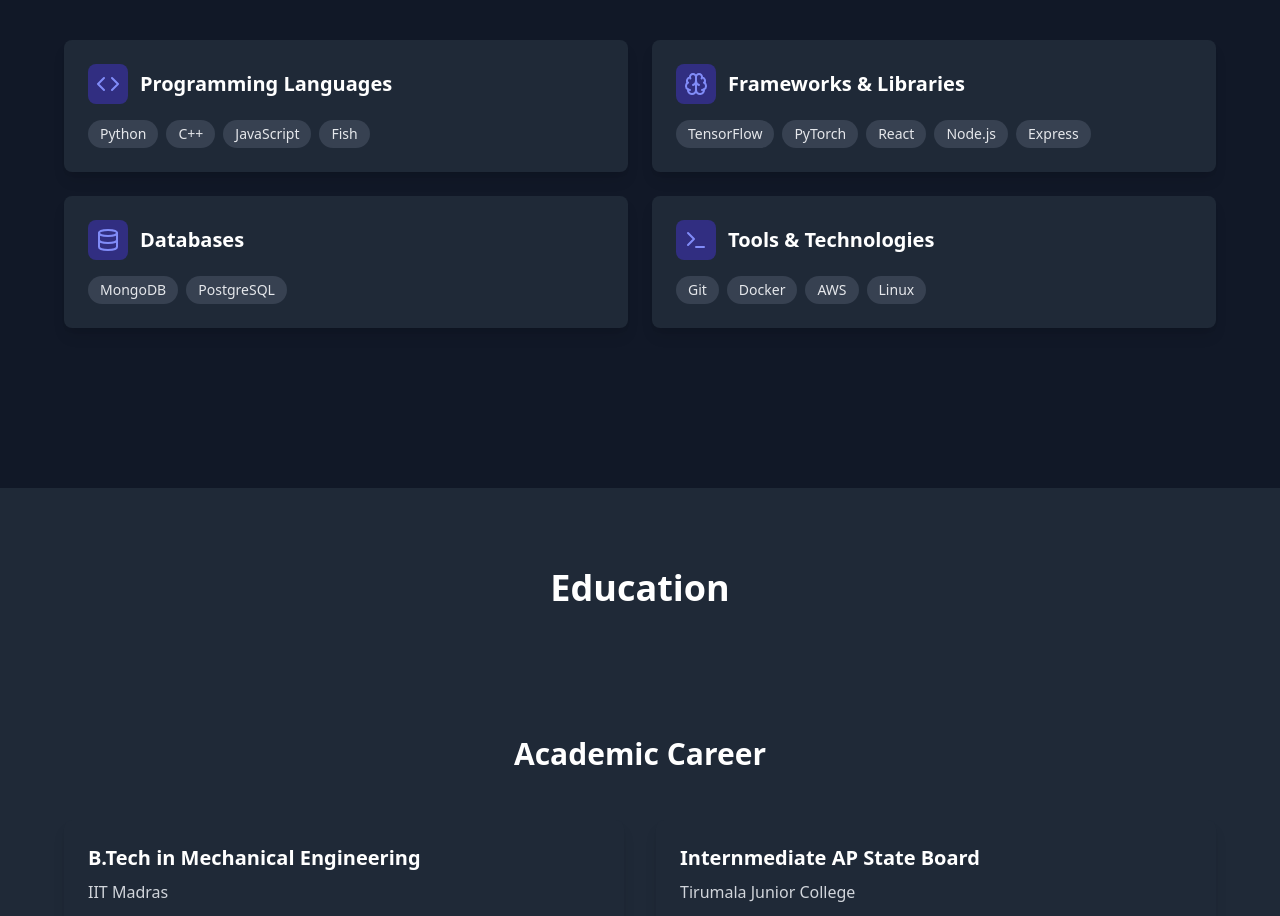
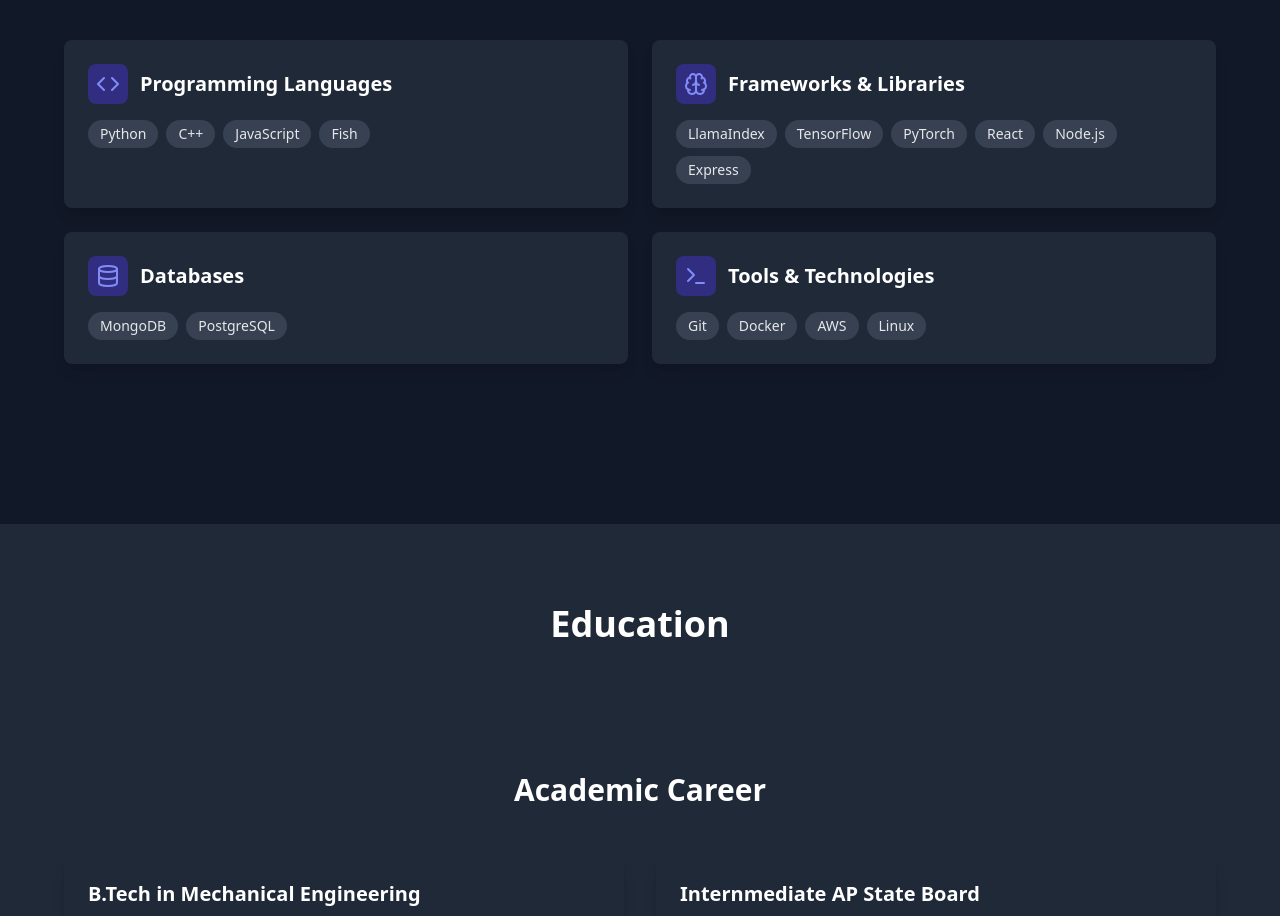
Before and after one commit to SaiGane5/personal-portfolio, a React (Vite) app: page / in a window 1280 px wide. Shown: the part 2960-3876 px from the top of the page. Built offline with nearby package versions, Linux system fonts and the light colour scheme.

Commit message:
Llama Skill

```diff
--- a/src/components/Skills.tsx
+++ b/src/components/Skills.tsx
@@ -5,7 +5,7 @@ import { Code, Database, Brain, Terminal } from 'lucide-react';
 
 const skills = {
   programming: ['Python', 'C++', 'JavaScript', 'Fish'],
-  frameworks: ['TensorFlow', 'PyTorch', 'React', 'Node.js', 'Express'],
+  frameworks: ['LlamaIndex','TensorFlow', 'PyTorch', 'React', 'Node.js', 'Express'],
   databases: ['MongoDB', 'PostgreSQL'],
   tools: ['Git', 'Docker', 'AWS', 'Linux']
 };
```
